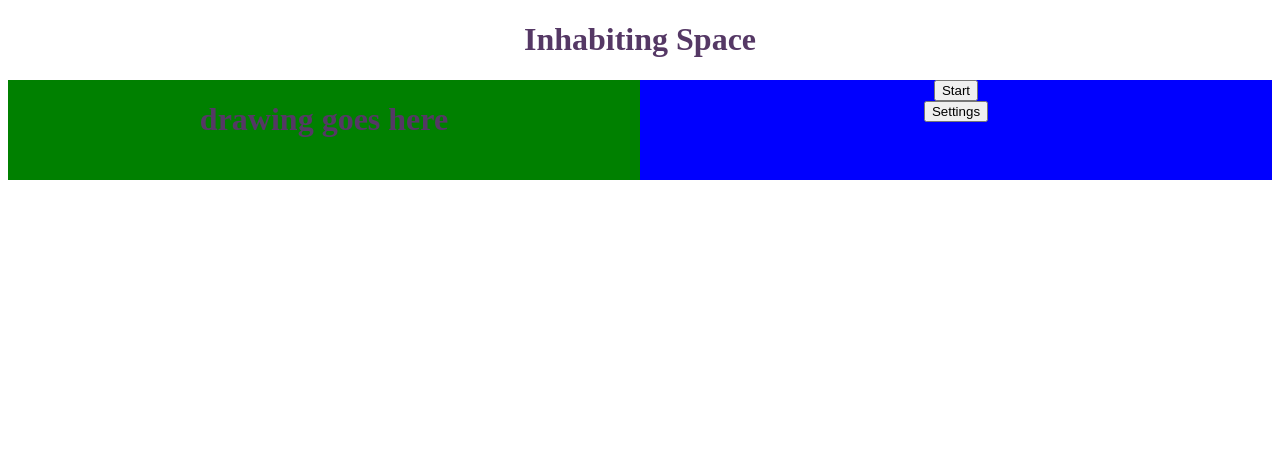
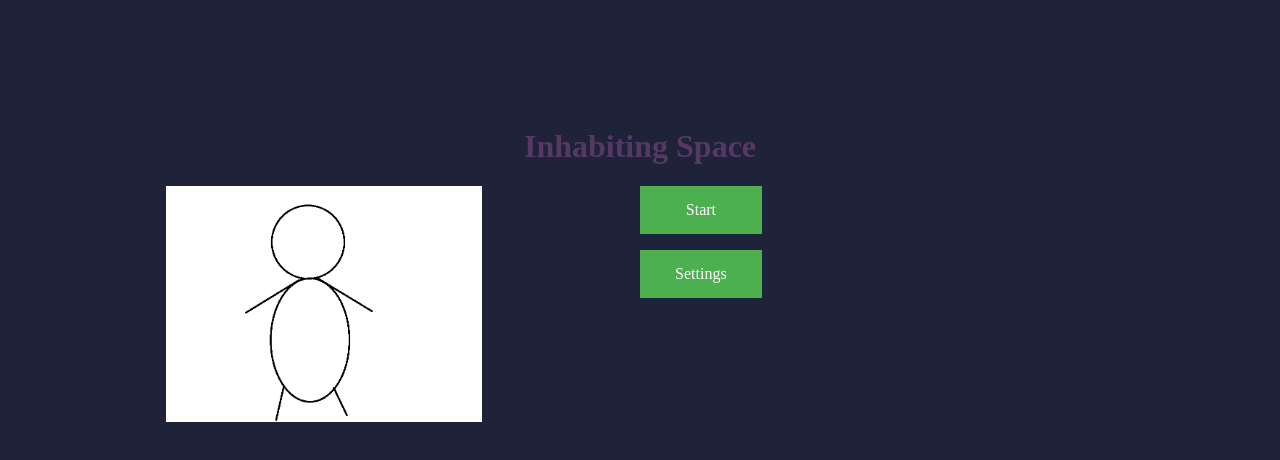
Before and after one commit to christinemtrinh/HackUNT2022, a plain HTML site: page index.html in a window 1280 px wide. Drawn offline with Linux system fonts and the light colour scheme.

Commit message:
styling landing

```diff
--- a/index.html
+++ b/index.html
@@ -8,23 +8,25 @@
     <link rel="stylesheet" href="styles.css">
     <script>
         function startButton(){
-
+            //import drawing to another page
+            window.location.href="/game.html";
         }
     </script>
 </head>
 <body>
     <h1 margin-top=500px; text-align="center">Inhabiting Space</h1>
-
-    <div class="container" style="display:flex; height: 100px;">
-        <div style="width:50%;background:green;" >
-            <h1>drawing goes here</h1>
+    <div class="container" style="display:flex;">
+        <div style="width:50%;" >
+            <img src=man.png alt="character" width= 50%; padding=30%>
         </div>
-        <div style="flex-grow:1;background:blue;">
-            <button onclick="startButton()">Start</button>
+        <div class="button;background: #2f2f2f" >
+            <a href="game.html" class="button">Start</a>
+            <p></p>
             <div>
-                <button onclick="settings()">Settings</button>
+                <a href="#" class="button">Settings</a>
             </div>
         </div>
     </div>
+
 </body>
 </html>
--- a/styles.css
+++ b/styles.css
@@ -1,6 +1,8 @@
 body{
+    margin-top: 10%;
     text-align : center;
     color : #553865;
+    background-color: #1f233a;
 }
 .startButton{
     margin-left: 50%;
@@ -8,9 +10,17 @@ body{
     background: blue;
     float: right;
 }
-.charCust{
-
-}
+.button {
+    background-color: #4CAF50; /* Green */
+    border: none;
+    color: white;
+    padding: 15px 32px;
+    text-align: center;
+    text-decoration: none;
+    display: inline-block;
+    font-size: 16px;
+    width: 50%;
+  }
 .scenes{
    width: 100%;
    height: 100%;
```
Also changed, not shown: game.html (+15 -0 lines), man.png (added).
